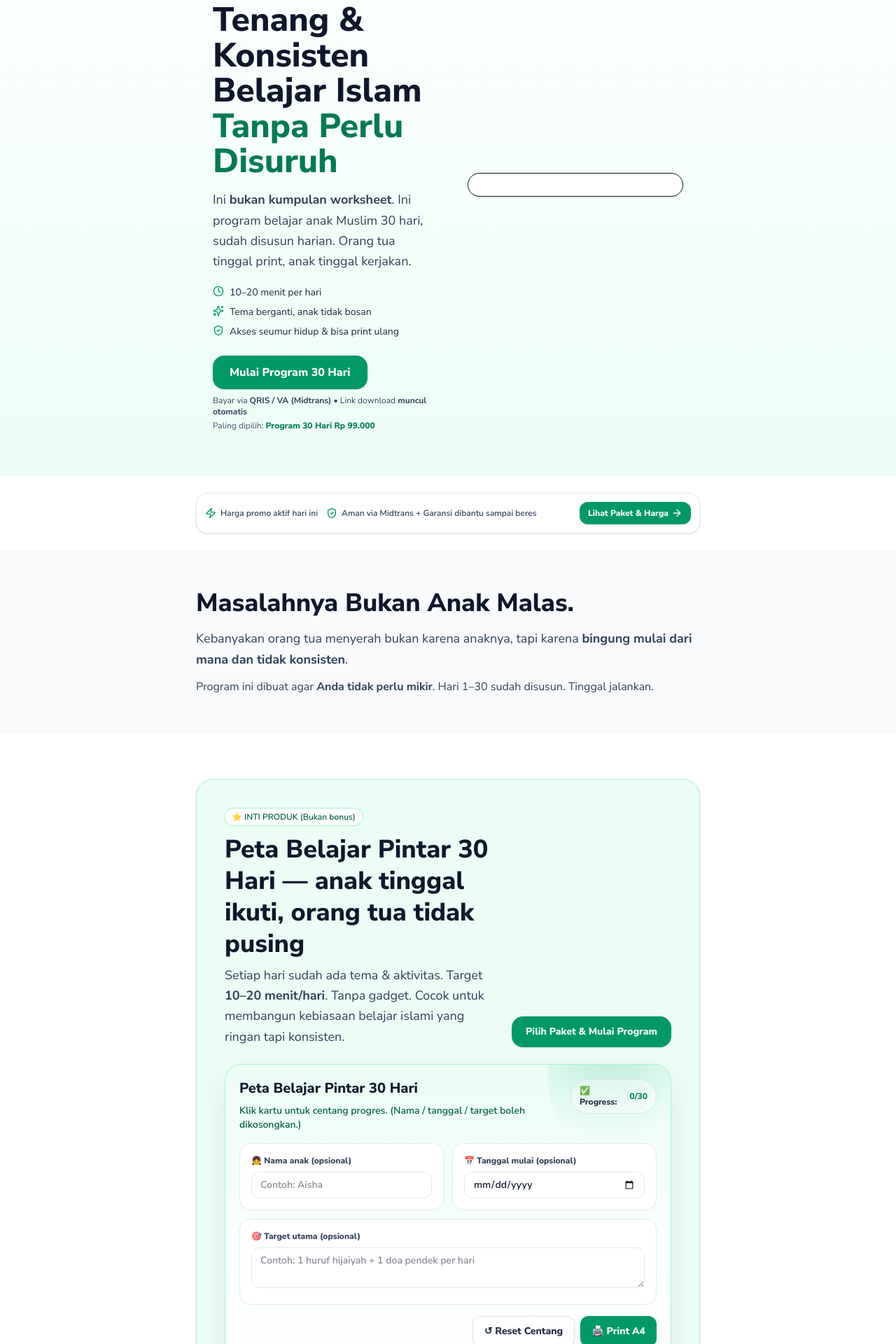
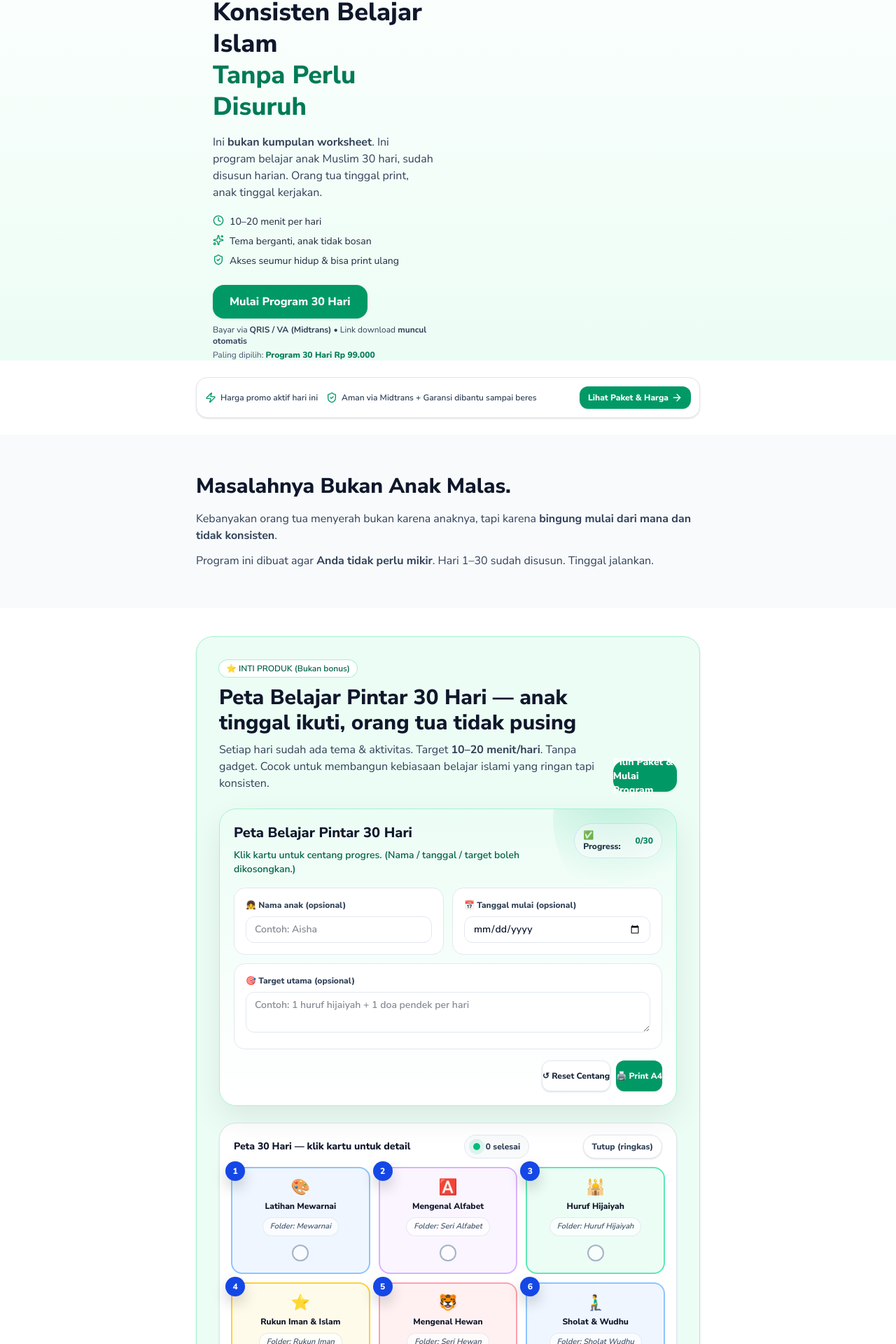
Before and after one commit to utamadigital/30-hari-new, a Next.js app: page / in a window 1280 px wide. Shown: the part 184-2104 px from the top of the page at 70% size. Built offline with nearby package versions, Linux system fonts and the light colour scheme.

Commit message:
Fix Container naming conflict

```diff
--- a/src/components/landing/BonusCalendar30Days.tsx
+++ b/src/components/landing/BonusCalendar30Days.tsx
@@ -236,14 +236,14 @@ export default function BonusCalendar30Days() {
           <button
             type="button"
             onClick={resetAll}
-            className="inline-flex h-11 items-center justify-center gap-2 rounded-xl border border-slate-200 bg-white px-4 text-xs font-extrabold text-slate-800 shadow-sm hover:bg-slate-50 active:scale-[0.98] sm:text-sm"
+            className="inline-flex h-11 items-center justify-center rounded-xl border border-slate-200 bg-white text-xs font-extrabold text-slate-800 shadow-sm hover:bg-slate-50 active:scale-[0.98]"
           >
             ↺ Reset Centang
           </button>
           <button
             type="button"
             onClick={() => window.print()}
-            className="inline-flex h-11 items-center justify-center gap-2 rounded-xl bg-emerald-600 px-4 text-xs font-extrabold text-white shadow-sm hover:bg-emerald-700 active:scale-[0.98] sm:text-sm"
+            className="inline-flex h-11 items-center justify-center rounded-xl bg-emerald-600 text-xs font-extrabold text-white shadow-sm hover:bg-emerald-700 active:scale-[0.98]"
           >
             🖨️ Print A4
           </button>
@@ -271,7 +271,7 @@ export default function BonusCalendar30Days() {
 </button>
         </div>
 
-        <div className="grid grid-cols-2 gap-3 sm:grid-cols-3 lg:grid-cols-4 lg:gap-4">
+        <div className="grid grid-cols-2 gap-3 sm:grid-cols-3">
           {(showAllDays ? DAYS : DAYS.slice(0, 8)).map((d, idx) => {
             const dayNum = idx + 1;
             const isDone = !!doneMap[dayNum];
--- a/src/components/landing/BonusSection.tsx
+++ b/src/components/landing/BonusSection.tsx
@@ -22,7 +22,7 @@ export default function BonusSection({ ctaHref = "#pricing" }: { ctaHref?: strin
 
           <a
             href={ctaHref}
-            className="inline-flex h-11 items-center justify-center rounded-full border border-slate-200 bg-white px-5 text-sm font-extrabold text-slate-900 shadow-sm transition hover:bg-slate-50 active:scale-[0.99] whitespace-nowrap"
+            className="inline-flex h-11 items-center justify-center rounded-full border border-slate-200 bg-white text-sm font-extrabold text-slate-900 shadow-sm transition hover:bg-slate-50 active:scale-[0.99]"
           >
             Lihat Paket
           </a>
--- a/src/components/landing/FAQSection.tsx
+++ b/src/components/landing/FAQSection.tsx
@@ -34,7 +34,7 @@ export default function FAQSection({ ctaHref = "#pricing" }: { ctaHref?: string
           <span className="inline-flex items-center rounded-full bg-slate-50 px-3 py-1 text-xs font-semibold text-slate-700 ring-1 ring-slate-200">
             PERTANYAAN UMUM
           </span>
-          <h2 className="mt-3 text-xl font-extrabold text-slate-900 md:text-2xl lg:text-3xl">
+          <h2 className="mt-3 text-xl font-extrabold text-slate-900 md:text-2xl">
             Masih ragu? Ini jawaban singkatnya
           </h2>
           <p className="mt-2 text-sm text-slate-600">
@@ -44,7 +44,7 @@ export default function FAQSection({ ctaHref = "#pricing" }: { ctaHref?: string
 
         <a
           href={ctaHref}
-          className="inline-flex h-11 items-center justify-center rounded-full border border-slate-200 bg-white px-5 text-sm font-extrabold text-slate-900 shadow-sm transition hover:bg-slate-50 active:scale-[0.99] whitespace-nowrap"
+          className="inline-flex h-11 items-center justify-center rounded-full border border-slate-200 bg-white text-sm font-extrabold text-slate-900 shadow-sm transition hover:bg-slate-50 active:scale-[0.99]"
         >
           Lihat Paket
         </a>
--- a/src/components/landing/ForWhoSection.tsx
+++ b/src/components/landing/ForWhoSection.tsx
@@ -3,10 +3,6 @@
 import Container from "@/components/Container";
 
 import { Quote, Star } from "lucide-react";
-
-function Container({ children }: { children: React.ReactNode }) {
-  return <div className="">{children}</div>;
-}
 
 function Stars() {
   return (
--- a/src/components/landing/GuaranteeSection.tsx
+++ b/src/components/landing/GuaranteeSection.tsx
@@ -62,7 +62,7 @@ export default function GuaranteeSection({ ctaHref = "#pricing" }: { ctaHref?: s
       className="pb-16"
     >
   <Container>
-<div className="mt-15 bg-emerald-50 rounded-3xl px-5 py-8 md:mt-0">
+<div className="rounded-3xl border border-emerald-200 bg-emerald-50 p-6 shadow-sm md:p-8">
         <div className="flex flex-col gap-4 md:flex-row md:items-start md:justify-between">
           <div>
             <span className="inline-flex items-center rounded-full bg-white px-3 py-1 text-xs font-semibold text-emerald-800 ring-1 ring-emerald-200">
--- a/src/components/landing/HeroSection.tsx
+++ b/src/components/landing/HeroSection.tsx
@@ -8,18 +8,18 @@ const PdfFlipbook = dynamic(() => import("./PdfFlipbook"), { ssr: false });
 
 export default function HeroSection() {
   return (
-    <section className="pt-12 lg:pt-24 lg:pb-16 bg-gradient-to-b from-white to-emerald-50 text-slate-900">
+    <section className="pt-12 bg-gradient-to-b from-white to-emerald-50 text-slate-900">
   <Container>
-<div className="mx-auto max-w-screen-xl px-6 grid gap-10 lg:gap-14 lg:grid-cols-2 items-start lg:items-center">
+<div className="mx-auto max-w-screen-xl px-6 grid gap-10 lg:grid-cols-2 items-start">
         <div>
           <span className="inline-flex items-center rounded-full bg-emerald-100 px-3 py-1 text-xs font-semibold text-emerald-800">
             PROGRAM 30 HARI • TANPA GADGET
           </span>
-          <h1 className="mt-4 text-3xl sm:text-4xl lg:text-5xl font-black leading-tight lg:leading-[1.05] text-slate-900">
+          <h1 className="mt-4 text-3xl sm:text-4xl font-black leading-tight text-slate-900">
             Anak Lebih Tenang & Konsisten Belajar Islam
             <span className="block text-emerald-700">Tanpa Perlu Disuruh</span>
           </h1>
-          <p className="mt-4 text-slate-700 text-base lg:text-lg lg:leading-relaxed">
+          <p className="mt-4 text-slate-700 text-base">
             Ini <strong>bukan kumpulan worksheet</strong>. Ini program belajar anak Muslim 30 hari,
             sudah disusun harian. Orang tua tinggal print, anak tinggal kerjakan.
           </p>
--- a/src/components/landing/HowItWorksSection.tsx
+++ b/src/components/landing/HowItWorksSection.tsx
@@ -3,10 +3,6 @@
 import Container from "@/components/Container";
 
 import { CreditCard, Download, MousePointerClick } from "lucide-react";
-
-function Container({ children }: { children: React.ReactNode }) {
-  return <div className="">{children}</div>;
-}
 
 function StepCard({
   icon,
--- a/src/components/landing/Program30DaysSection.tsx
+++ b/src/components/landing/Program30DaysSection.tsx
@@ -8,18 +8,18 @@ import BonusCalendar30Days from "./BonusCalendar30Days";
 
 export default function Program30DaysSection({ ctaHref = "#pricing" }: { ctaHref?: string }) {
   return (
-    <section id="program-30-hari" className="pt-10 lg:pt-16">
+    <section id="program-30-hari" className="pt-10">
       <Container>
-        <div className="rounded-3xl border border-emerald-200 bg-emerald-50 p-4 shadow-sm sm:p-6 md:p-8 lg:p-10">
+        <div className="rounded-3xl border border-emerald-200 bg-emerald-50 p-4 shadow-sm sm:p-6 md:p-8">
           <div className="flex flex-col gap-4 md:flex-row md:items-end md:justify-between">
             <div>
               <span className="inline-flex items-center rounded-full bg-white px-2.5 py-1 text-xs font-semibold text-emerald-800 ring-1 ring-emerald-200">
                 ⭐ INTI PRODUK (Bukan bonus)
               </span>
-              <h2 className="mt-3 text-2xl font-extrabold text-slate-900 md:text-3xl lg:text-4xl lg:leading-tight">
+              <h2 className="mt-3 text-2xl font-extrabold text-slate-900 md:text-3xl">
                 Peta Belajar Pintar 30 Hari — anak tinggal ikuti, orang tua tidak pusing
               </h2>
-              <p className="mt-2 text-sm text-slate-700 md:text-base lg:text-lg lg:leading-relaxed max-w-2xl">
+              <p className="mt-2 text-sm text-slate-700 md:text-base">
                 Setiap hari sudah ada tema & aktivitas. Target <strong>10–20 menit/hari</strong>. Tanpa gadget.
                 Cocok untuk membangun kebiasaan belajar islami yang ringan tapi konsisten.
               </p>
@@ -27,9 +27,9 @@ export default function Program30DaysSection({ ctaHref = "#pricing" }: { ctaHref
 
             <a
               href={ctaHref}
-              className="inline-flex items-center justify-center rounded-2xl bg-emerald-600 px-5 py-3 text-sm font-extrabold text-white shadow-sm transition hover:bg-emerald-700 active:scale-[0.99] w-full md:w-auto md:whitespace-nowrap"
+              className="inline-flex h-11 items-center justify-center rounded-2xl bg-emerald-600 text-sm font-extrabold text-white shadow-sm transition hover:bg-emerald-700 active:scale-[0.99]"
             >
-              Pilih Paket &amp; Mulai Program
+              Pilih Paket & Mulai Program
             </a>
           </div>
 
--- a/src/components/landing/QuickPickSection.tsx
+++ b/src/components/landing/QuickPickSection.tsx
@@ -186,7 +186,7 @@ export default function QuickPickSection({
           {selectedId ? (
             <a
               href="#checkout-summary"
-              className="inline-flex h-11 items-center justify-center rounded-full border border-slate-200 bg-white px-5 text-sm font-extrabold text-slate-900 shadow-sm transition hover:bg-slate-50 active:scale-[0.99] focus:outline-none focus-visible:ring-4 focus-visible:ring-slate-200 md:whitespace-nowrap"
+              className="inline-flex h-11 items-center justify-center rounded-full border border-slate-200 bg-white text-sm font-extrabold text-slate-900 shadow-sm transition hover:bg-slate-50 active:scale-[0.99] focus:outline-none focus-visible:ring-4 focus-visible:ring-slate-200"
             >
               Lanjut ke Ringkasan • Rp {formatIDR(selectedPrice)}
             </a>
@@ -194,7 +194,7 @@ export default function QuickPickSection({
             <button
               type="button"
               disabled
-              className="inline-flex h-11 items-center justify-center rounded-full border border-slate-200 bg-slate-100 px-5 text-sm font-extrabold text-slate-500 whitespace-nowrap"
+              className="inline-flex h-11 items-center justify-center rounded-full border border-slate-200 bg-slate-100 text-sm font-extrabold text-slate-500"
             >
               Pilih paket dulu
             </button>
--- a/src/components/landing/RadicalStorySection.tsx
+++ b/src/components/landing/RadicalStorySection.tsx
@@ -8,10 +8,10 @@ export default function RadicalStorySection() {
     <section className="py-14 bg-slate-50">
       <Container>
         <div className="text-left">
-        <h2 className="text-2xl sm:text-3xl lg:text-4xl font-black text-slate-900">
+        <h2 className="text-2xl sm:text-3xl font-black text-slate-900">
           Masalahnya Bukan Anak Malas.
         </h2>
-        <p className="mt-4 text-slate-700 text-base lg:text-lg lg:leading-relaxed">
+        <p className="mt-4 text-slate-700">
           Kebanyakan orang tua menyerah bukan karena anaknya,
           tapi karena <strong>bingung mulai dari mana dan tidak konsisten</strong>.
         </p>
--- a/src/components/landing/SocialProofSection.tsx
+++ b/src/components/landing/SocialProofSection.tsx
@@ -70,7 +70,7 @@ export default function SocialProofSection({ ctaHref = "#pricing" }: Props) {
         {/* CTA secondary: fokus tetap di Hero/Pricing/Sticky untuk aksi checkout */}
         <a
           href={ctaHref}
-          className="inline-flex h-11 items-center justify-center rounded-full border border-slate-200 bg-white px-5 text-sm font-extrabold text-slate-900 shadow-sm transition hover:bg-slate-50 active:scale-[0.99] whitespace-nowrap"
+          className="inline-flex h-11 items-center justify-center rounded-full border border-slate-200 bg-white text-sm font-extrabold text-slate-900 shadow-sm transition hover:bg-slate-50 active:scale-[0.99]"
         >
           Lihat Paket
         </a>
```
Also changed, not shown: src/components/landing/PricingSection.tsx (+17 -17 lines).
